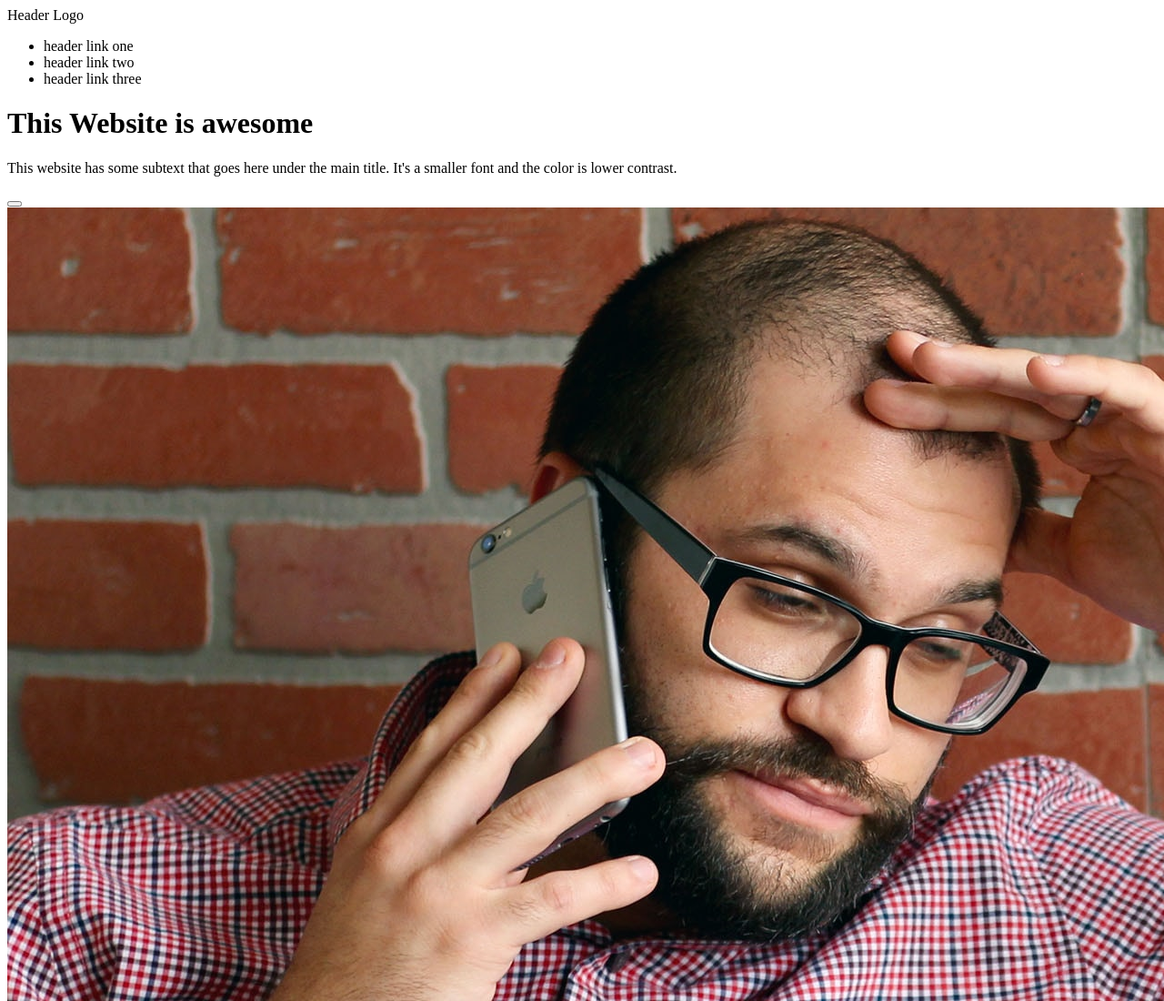
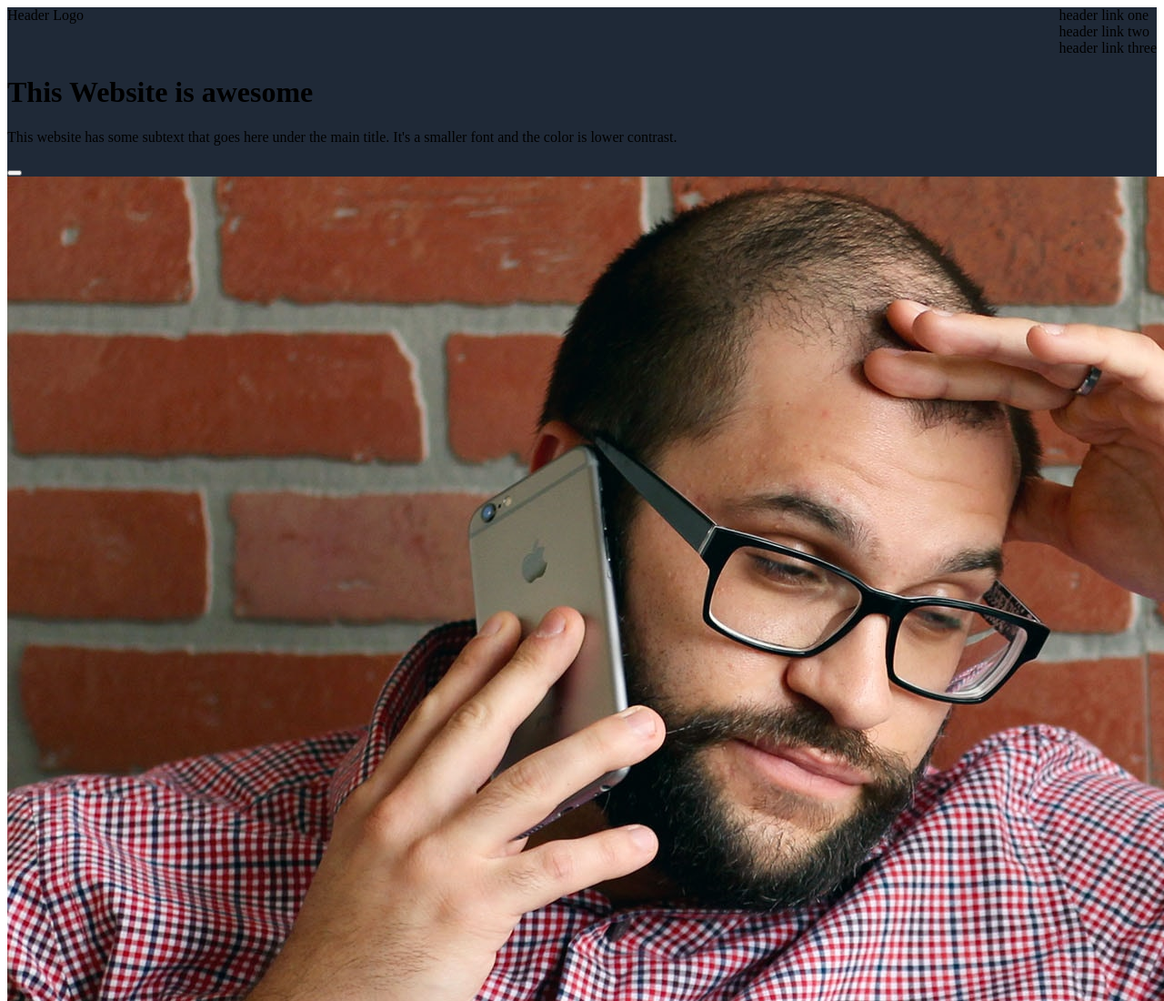
Before and after one commit to zimin406/odin-landing-page, a plain HTML site: page index.html in a window 1280 px wide. Shown: the top 1100 px of the page at 91% size. Drawn offline with Linux system fonts and the light colour scheme.

Commit message:
Edit link to style.css in index.html

```diff
--- a/index.html
+++ b/index.html
@@ -3,7 +3,7 @@
     <head lang = "en">
         <title>Landing Page</title>
         <meta charset = "utf-8">
-        <link src = "./style.css" rel = "stylesheet">
+        <link href = "./style.css" rel = "stylesheet">
     </head>
     <body>
         <div class = "header">
@@ -11,8 +11,8 @@
                 <div class = "logo">Header Logo</div>
                 <ul class = "header-links-container">
                     <li class = "header-link"><a>header link one</a></li>
-                    <li class =" header-link"><a>header link two</a></li>
-                    <li class =" header-link"><a>header link three</a></li>
+                    <li class = "header-link"><a>header link two</a></li>
+                    <li class = "header-link"><a>header link three</a></li>
                 </ul>
             </div>
             <div class = "header-content">
--- a/style.css
+++ b/style.css
@@ -0,0 +1,15 @@
+/* header */
+.header {
+    background-color: #1F2937;
+}
+
+.navbar {
+    display: flex;
+    justify-content: space-between;
+}
+
+.header-links-container {
+    margin: 0px;
+    padding: 0px;
+    list-style-type: none;
+}
```
